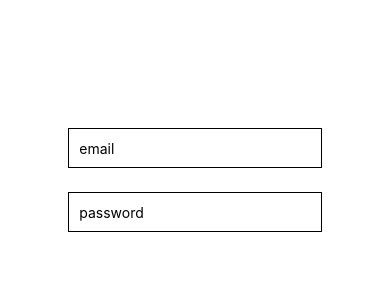
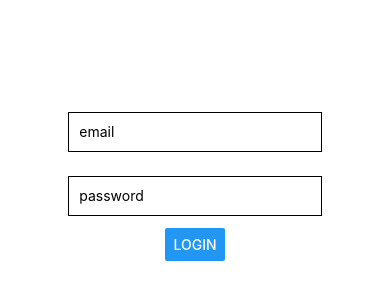
Before and after one commit to dahyun31x/thanksto, a React Native app: screen / in a window 390 px wide. Shown: the part 242-542 px from the top of the page. Built offline with nearby package versions, Linux system fonts and the light colour scheme.

Commit message:
feat: 로그인 버튼 추가

```diff
--- a/App.js
+++ b/App.js
@@ -1,6 +1,6 @@
 
 import React from 'react'
-import { StyleSheet, TextInput, View } from 'react-native';
+import { StyleSheet, TextInput, View, Button, Alert } from 'react-native';
 
 export default function App() {
   const [email, onChangeEmail] = React.useState('');
@@ -19,6 +19,10 @@ export default function App() {
         onChangeText={onChangePw}
         value={pw}
         placeholder={"password"}
+      />
+      <Button
+        title="Login"
+        onPress={() => Alert.alert('Login Button is pressed.')}
       />
     </View>
   );
```
